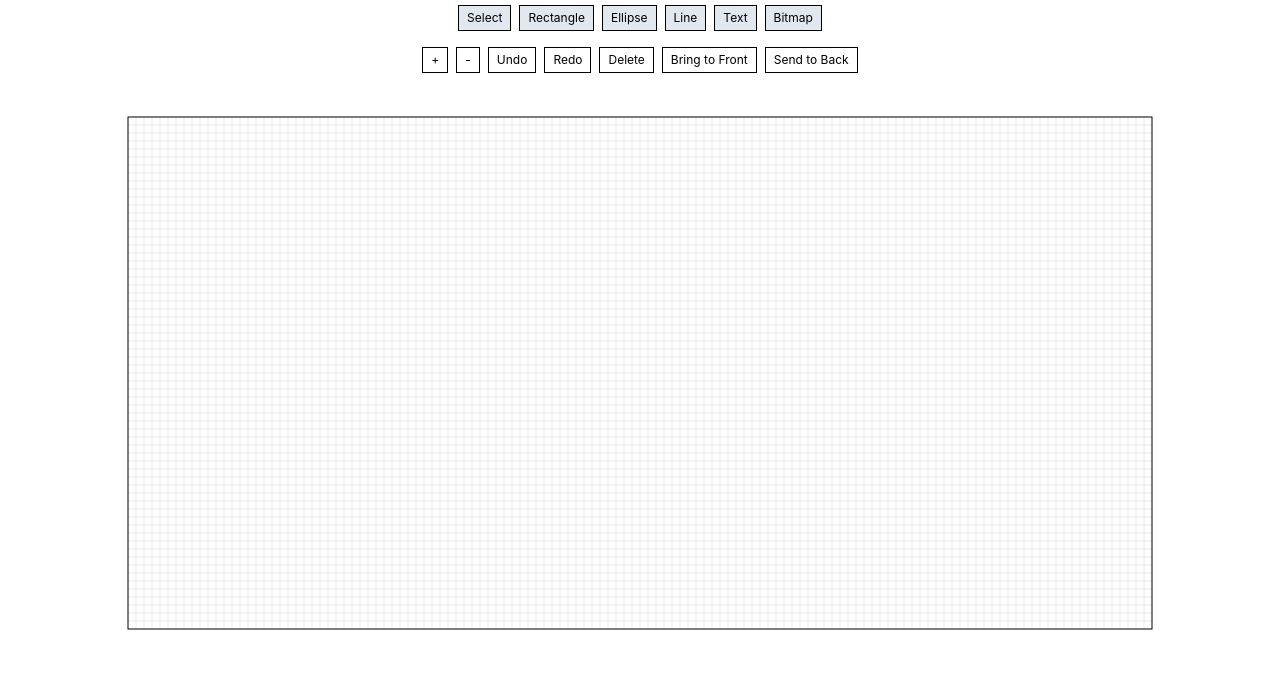
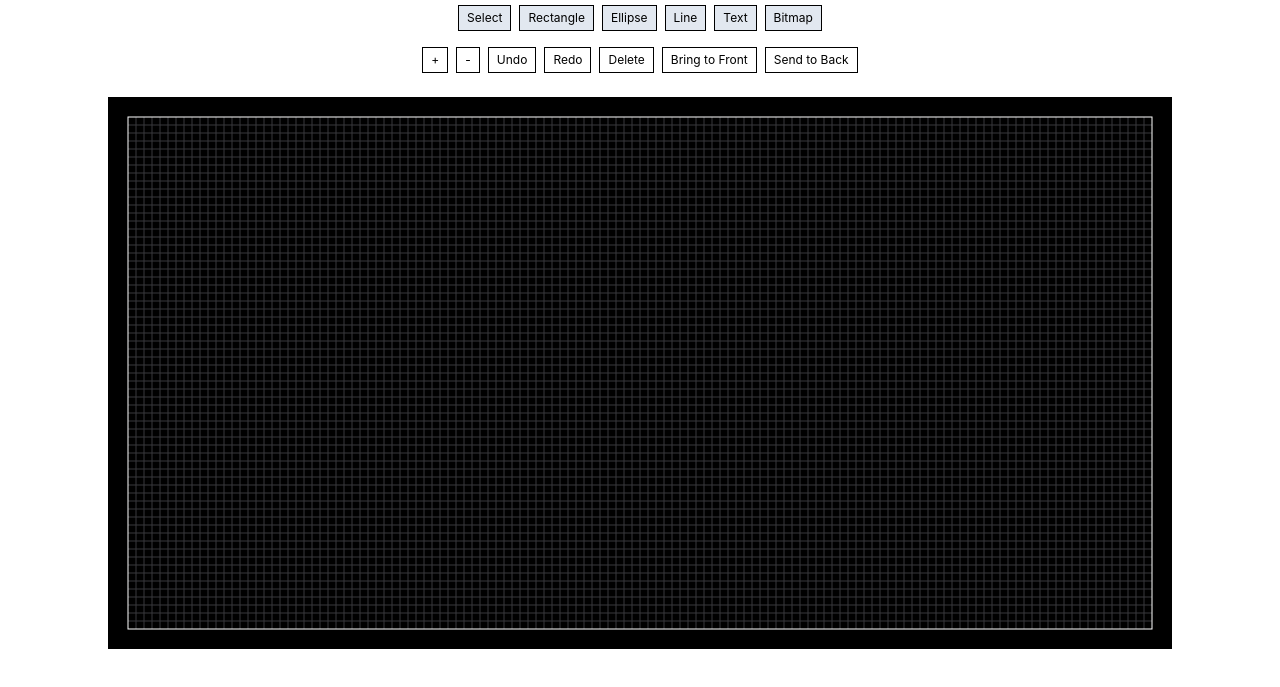
Before and after one commit to niklauslee/empix, an Astro site: page / in a window 1280 px wide. Shown: the part 83-770 px from the top of the page. Built offline with nearby package versions, Linux system fonts and the light colour scheme; Astro itself is replaced by a stand-in of ours; what bdfparser would draw is missing.

Commit message:
Refactor graphics to use internal bitmap buffer

```diff
--- a/src/components/editor/consts.ts
+++ b/src/components/editor/consts.ts
@@ -1,4 +1,5 @@
-export const CONTROL_POINT_APOTHEM = 4; // px
+export const CONTROL_POINT_APOTHEM = 5; // px
+export const CONTROL_LINE_WIDTH = 2; // px
 export const LINE_STRATIFY_ANGLE_THRESHOLD = 10;
 
 // Cursor SVG Data is a string of URL-encoded SVG with {{angle}} parameter.
@@ -32,10 +33,10 @@ export const Mouse = {
 } as const;
 
 export const Color = {
-  BACKGROUND: "#FFFFFF",
-  FOREGROUND: "#000000",
-  GRID: "#E8E8EC",
-  BORDER: "#000000",
+  BACKGROUND: "#000000",
+  FOREGROUND: "#FFFFFF",
+  GRID: "#38383C",
+  BORDER: "#FFFFFF",
   SELECTION: "#0588F0",
   HOVER: "#0588F0",
 } as const;
--- a/src/components/editor/controllers.ts
+++ b/src/components/editor/controllers.ts
@@ -4,6 +4,7 @@ import {
   Color,
   ControllerPosition,
   Cursor,
+  CONTROL_LINE_WIDTH,
 } from "./consts";
 import {
   getBoundingRect,
@@ -308,7 +309,7 @@ export class LineMoveController extends Controller {
     gc.context.save();
     gc.context.scale(gc.ratio, gc.ratio);
     gc.context.strokeStyle = Color.SELECTION;
-    gc.context.lineWidth = 1.5;
+    gc.context.lineWidth = CONTROL_LINE_WIDTH;
     gc.context.beginPath();
     gc.context.moveTo(sp[0], sp[1]);
     for (let i = 1; i < s.path.length; i++) {
--- a/src/components/editor/editor-component.tsx
+++ b/src/components/editor/editor-component.tsx
@@ -44,6 +44,7 @@ function basicSetup(): EditorOptions {
     },
     width: 128,
     height: 64,
+    bpp: 1,
     margin: 20,
     scale: 8,
   };
--- a/src/components/editor/editor.ts
+++ b/src/components/editor/editor.ts
@@ -697,9 +697,10 @@ export class Editor {
     this.canvas.style.touchAction = "none"; // prevent pointer cancel event in mobile
     this.canvas.style.outline = "none"; // remove focus outline
     this.gc = new GraphicContext(this.canvas, {
-      margin: this.options.margin,
       width: this.options.width,
       height: this.options.height,
+      bpp: this.options.bpp,
+      margin: this.options.margin,
       scale: this.options.scale,
     });
     this.parent.appendChild(this.canvas);
@@ -764,8 +765,7 @@ export class Editor {
    * Set scene size in pixels.
    */
   setSize(width: number, height: number) {
-    this.gc.width = width;
-    this.gc.height = height;
+    this.gc.setSize(width, height);
     this.fit();
     this.repaint();
   }
@@ -774,7 +774,7 @@ export class Editor {
    * Get scene size in pixels.
    */
   getSize(): number[] {
-    return [this.gc.width, this.gc.height];
+    return this.gc.getSize();
   }
 
   /**
@@ -826,13 +826,21 @@ export class Editor {
    * Repaint the editor
    */
   repaint(drawSelection: boolean = true) {
-    this.gc.context.clearRect(0, 0, this.canvas.width, this.canvas.height);
+    this.clearBackground();
     this.drawGrid();
     this.drawBorder();
-    this.render();
+    this.drawShapes();
     if (drawSelection) {
       this.selection.drawSelection(this);
     }
+  }
+
+  /**
+   * Draw the background of the editor
+   */
+  clearBackground() {
+    // this.gc.context.clearRect(0, 0, this.canvas.width, this.canvas.height);
+    this.gc.clear();
   }
 
   /**
@@ -886,10 +894,11 @@ export class Editor {
   /**
    * Render the scene shapes
    */
-  render() {
+  drawShapes() {
     for (const shape of this.store.shapes) {
       render(this.gc, shape);
     }
+    this.gc.renderBuffer();
   }
 
   /**
--- a/src/components/editor/graphics.ts
+++ b/src/components/editor/graphics.ts
@@ -6,6 +6,7 @@ import { getFont } from "./font";
 export interface GraphicContextOptions {
   width: number;
   height: number;
+  bpp: number;
   margin: number;
   scale: number;
 }
@@ -14,13 +15,54 @@ export interface GraphicContextOptions {
  * Graphic context object
  */
 export class GraphicContext {
+  /**
+   * The canvas element
+   */
   canvas: HTMLCanvasElement;
+
+  /**
+   * The 2D rendering context
+   */
   context: CanvasRenderingContext2D;
+
+  /**
+   * The pixel buffer
+   */
+  buffer: Uint8Array;
+
+  /**
+   * The device pixel ratio
+   */
   ratio: number = window.devicePixelRatio ?? 1;
+
+  /**
+   * The margin around the canvas in pixels
+   */
   margin: number;
+
+  /**
+   * The width of the canvas in pixels
+   */
   width: number;
+
+  /**
+   * The height of the canvas in pixels
+   */
   height: number;
+
+  /**
+   * The bits per pixel
+   */
+  bpp: number;
+
+  /**
+   * The scale of the canvas
+   */
   scale: number;
+
+  /**
+   * The font used for text rendering
+   */
   font: string | null;
 
   constructor(canvas: HTMLCanvasElement, options: GraphicContextOptions) {
@@ -28,10 +70,14 @@ export class GraphicContext {
     const context = this.canvas.getContext("2d");
     if (!context) throw new Error("Failed to create context2d");
     this.context = context;
-    this.margin = options.margin;
     this.width = options.width;
     this.height = options.height;
+    this.bpp = options.bpp;
+    this.buffer = new Uint8Array(
+      Math.ceil((this.width * this.bpp) / 8) * this.height,
+    ).fill(0);
     this.scale = options.scale;
+    this.margin = options.margin;
     this.font = "Leros";
   }
 
@@ -61,10 +107,43 @@ export class GraphicContext {
   }
 
   /**
-   * Clear the canvas
+   * Convert a color value to a CSS color string
+   */
+  toCssColor(color: number): string {
+    if (this.bpp === 1) {
+      return color === 0 ? "#000000" : "#FFFFFF";
+    }
+    return "#FFFFFF";
+  }
+
+  /**
+   * Clear the buffer
    */
   clear() {
-    this.context.clearRect(0, 0, this.canvas.width, this.canvas.height);
+    this.buffer.fill(0);
+    // this.context.save();
+    // this.context.scale(this.ratio, this.ratio);
+    this.context.fillStyle = this.toCssColor(0);
+    this.context.fillRect(0, 0, this.canvas.width, this.canvas.height);
+    // this.context.restore();
+  }
+
+  /**
+   * Get the size of the canvas in pixels
+   */
+  getSize(): number[] {
+    return [this.width, this.height];
+  }
+
+  /**
+   * Set the size of the canvas in pixels
+   */
+  setSize(width: number, height: number) {
+    this.width = width;
+    this.height = height;
+    this.buffer = new Uint8Array(
+      Math.ceil((width * this.bpp) / 8) * height,
+    ).fill(0);
   }
 
   /**
@@ -82,46 +161,80 @@ export class GraphicContext {
   }
 
   /**
-   * Draw a pixel on the canvas
+   * Put a pixel on the buffer
    */
-  drawPixel(x: number, y: number, color: string) {
+  putPixel(x: number, y: number, color: number) {
     if (x < 0 || x >= this.width || y < 0 || y >= this.height) {
       return;
     }
+    this.buffer[
+      y * Math.ceil((this.width * this.bpp) / 8) +
+        Math.floor((x * this.bpp) / 8)
+    ] |=
+      (color & ((1 << this.bpp) - 1)) << (8 - this.bpp - ((x * this.bpp) % 8));
+  }
+
+  /**
+   * Get a pixel from the buffer
+   */
+  getPixel(x: number, y: number): number {
+    if (x < 0 || x >= this.width || y < 0 || y >= this.height) {
+      return 0;
+    }
+    return (
+      (this.buffer[
+        y * Math.ceil((this.width * this.bpp) / 8) +
+          Math.floor((x * this.bpp) / 8)
+      ] >>
+        (8 - this.bpp - ((x * this.bpp) % 8))) &
+      ((1 << this.bpp) - 1)
+    );
+  }
+
+  /**
+   * Render the buffer to the canvas
+   */
+  renderBuffer() {
     this.context.save();
     this.context.scale(this.ratio, this.ratio);
-    this.context.fillStyle = color;
+    for (let y = 0; y < this.height; y++) {
+      for (let x = 0; x < this.width; x++) {
+        const color = this.getPixel(x, y);
+        if (color === 0) continue;
+        this.context.fillStyle = this.toCssColor(color);
         this.context.fillRect(
           this.margin + x * this.scale,
           this.margin + y * this.scale,
           this.scale,
           this.scale,
         );
+      }
+    }
     this.context.restore();
   }
 
   /**
    * Draw a vertical line
    */
-  drawVLine(x: number, y1: number, y2: number, color: string) {
+  drawVLine(x: number, y1: number, y2: number, color: number) {
     for (let y = y1; y <= y2; y++) {
-      this.drawPixel(x, y, color);
+      this.putPixel(x, y, color);
     }
   }
 
   /**
    * Draw a horizontal line
    */
-  drawHLine(y: number, x1: number, x2: number, color: string) {
+  drawHLine(y: number, x1: number, x2: number, color: number) {
     for (let x = x1; x <= x2; x++) {
-      this.drawPixel(x, y, color);
+      this.putPixel(x, y, color);
     }
   }
 
   /**
    * Draw a rectangle
    */
-  drawRect(x: number, y: number, width: number, height: number, color: string) {
+  drawRect(x: number, y: number, width: number, height: number, color: number) {
     this.drawHLine(y, x, x + width - 1, color);
     this.drawHLine(y + height - 1, x, x + width - 1, color);
     this.drawVLine(x, y, y + height - 1, color);
@@ -131,7 +244,7 @@ export class GraphicContext {
   /**
    * Draw an ellipse
    */
-  drawEllipse(x1: number, y1: number, x2: number, y2: number, color: string) {
+  drawEllipse(x1: number, y1: number, x2: number, y2: number, color: number) {
     const rx = Math.round(Math.abs(x2 - x1) / 2);
     const ry = Math.round(Math.abs(y2 - y1) / 2);
     const cx = Math.round((x1 + x2) / 2);
@@ -143,10 +256,10 @@ export class GraphicContext {
     let dx = 2 * ry2 * x;
     let dy = 2 * rx2 * y;
     const plot = (px: number, py: number) => {
-      this.drawPixel(cx + px, cy + py, color);
-      this.drawPixel(cx - px, cy + py, color);
-      this.drawPixel(cx + px, cy - py, color);
-      this.drawPixel(cx - px, cy - py, color);
+      this.putPixel(cx + px, cy + py, color);
+      this.putPixel(cx - px, cy + py, color);
+      this.putPixel(cx + px, cy - py, color);
+      this.putPixel(cx - px, cy - py, color);
     };
     // Region 1
     let p = ry2 - rx2 * ry + 0.25 * rx2;
@@ -181,7 +294,7 @@ export class GraphicContext {
   /**
    * Draw a line using Bresenham's algorithm
    */
-  drawLine(x1: number, y1: number, x2: number, y2: number, color: string) {
+  drawLine(x1: number, y1: number, x2: number, y2: number, color: number) {
     const dx = Math.abs(x2 - x1);
     const dy = Math.abs(y2 - y1);
     const sx = x1 < x2 ? 1 : -1;
@@ -190,7 +303,7 @@ export class GraphicContext {
     let x = x1;
     let y = y1;
     while (true) {
-      this.drawPixel(x, y, color);
+      this.putPixel(x, y, color);
       if (x === x2 && y === y2) break;
       const e2 = 2 * err;
       if (e2 > -dy) {
@@ -207,7 +320,7 @@ export class GraphicContext {
   /**
    * Draw text on the canvas
    */
-  drawText(x: number, y: number, text: string, color: string) {
+  drawText(x: number, y: number, text: string, color: number) {
     if (!this.font) throw new Error("Font is not set");
     const font = getFont(this.font);
     if (!font) throw new Error(`Font "${this.font}" not found`);
@@ -226,7 +339,7 @@ export class GraphicContext {
           if (bit) {
             const gx = x + bbxoff + b;
             const gy = y + r;
-            this.drawPixel(gx, gy, color);
+            this.putPixel(gx, gy, color);
           }
         }
       }
@@ -293,15 +406,7 @@ export class GraphicContext {
         const shift = 8 - bpp - (bitStart % 8);
         const pixelValue = (bitmap[byteIndex] >> shift) & maxValue;
         if (pixelValue === 0) continue;
-        let color: string;
-        if (bpp === 1) {
-          color = "#000000";
-        } else {
-          const intensity = Math.round((pixelValue / maxValue) * 255);
-          const hex = intensity.toString(16).padStart(2, "0");
-          color = `#${hex}${hex}${hex}`;
-        }
-        this.drawPixel(x + col, y + row, color);
+        this.putPixel(x + col, y + row, pixelValue);
       }
     }
   }
--- a/src/components/editor/handlers.ts
+++ b/src/components/editor/handlers.ts
@@ -255,7 +255,7 @@ export class RectangleFactoryHandler extends Handler {
     this.shape.top = this.dragStartPoint[1];
     this.shape.width = 1;
     this.shape.height = 1;
-    this.shape.color = "#000000";
+    this.shape.color = 1;
     editor.transform.insert(this.shape);
   }
 
@@ -296,7 +296,7 @@ export class EllipseFactoryHandler extends Handler {
     this.shape.top = this.dragStartPoint[1];
     this.shape.width = 1;
     this.shape.height = 1;
-    this.shape.color = "#000000";
+    this.shape.color = 1;
     editor.transform.insert(this.shape);
   }
 
@@ -341,7 +341,7 @@ export class LineFactoryHandler extends Handler {
     this.shape.top = this.dragStartPoint[1];
     this.shape.width = 1;
     this.shape.height = 1;
-    this.shape.color = "#000000";
+    this.shape.color = 1;
     editor.transform.insert(this.shape);
   }
 
@@ -388,7 +388,7 @@ export class TextFactoryHandler extends Handler {
     this.shape.top = this.dragStartPoint[1];
     this.shape.width = metric.width;
     this.shape.height = metric.height;
-    this.shape.color = "#000000";
+    this.shape.color = 1;
     editor.transform.insert(this.shape);
   }
 
@@ -417,7 +417,7 @@ export class BitmapFactoryHandler extends Handler {
     this.shape.top = this.dragStartPoint[1];
     // this.shape.width = 1;
     // this.shape.height = 1;
-    this.shape.color = "#000000";
+    this.shape.color = 1;
     editor.transform.insert(this.shape);
   }
 
--- a/src/components/editor/shapes.ts
+++ b/src/components/editor/shapes.ts
@@ -24,7 +24,7 @@ export interface Shape {
   top: number;
   width: number;
   height: number;
-  color: string;
+  color: number;
 }
 
 /**
@@ -79,7 +79,7 @@ export class ShapeFactory {
       top: 0,
       width: 1,
       height: 1,
-      color: "#000000",
+      color: 1,
     };
     switch (shapeType) {
       case ShapeType.RECTANGLE:
--- a/src/components/editor/transform.ts
+++ b/src/components/editor/transform.ts
@@ -94,7 +94,7 @@ export class Transform {
    * Triggers a mutation event.
    */
   trigger(mutation: Mutation) {
-    console.log("[onMutation]", mutation);
+    // console.log("[onMutation]", mutation);
     this.onMutation.emit(mutation);
   }
 
--- a/src/components/editor/utils.ts
+++ b/src/components/editor/utils.ts
@@ -1,4 +1,9 @@
-import { Color, CONTROL_POINT_APOTHEM, ControllerPosition } from "./consts";
+import {
+  Color,
+  CONTROL_LINE_WIDTH,
+  CONTROL_POINT_APOTHEM,
+  ControllerPosition,
+} from "./consts";
 import * as geometry from "./geometry";
 import { GraphicContext } from "./graphics";
 import { getBoundingRect, type LineShape, type Shape } from "./shapes";
@@ -46,7 +51,7 @@ export function drawBoundary(
   gc.context.save();
   gc.context.scale(gc.ratio, gc.ratio);
   gc.context.strokeStyle = color;
-  gc.context.lineWidth = 1.5;
+  gc.context.lineWidth = CONTROL_LINE_WIDTH;
   gc.context.strokeRect(
     gc.margin + r[0][0] * gc.scale,
     gc.margin + r[0][1] * gc.scale,
@@ -75,7 +80,7 @@ export function drawControlPoint(
   gc.context.scale(gc.ratio, gc.ratio);
   gc.context.fillStyle = Color.BACKGROUND;
   gc.context.strokeStyle = Color.SELECTION;
-  gc.context.lineWidth = 1.5;
+  gc.context.lineWidth = CONTROL_LINE_WIDTH;
   switch (type) {
     case 0: // Rect
       gc.context.fillRect(x - g, y - g, g * 2, g * 2);
```
Lines whose indentation alone changed are shown as unchanged.
